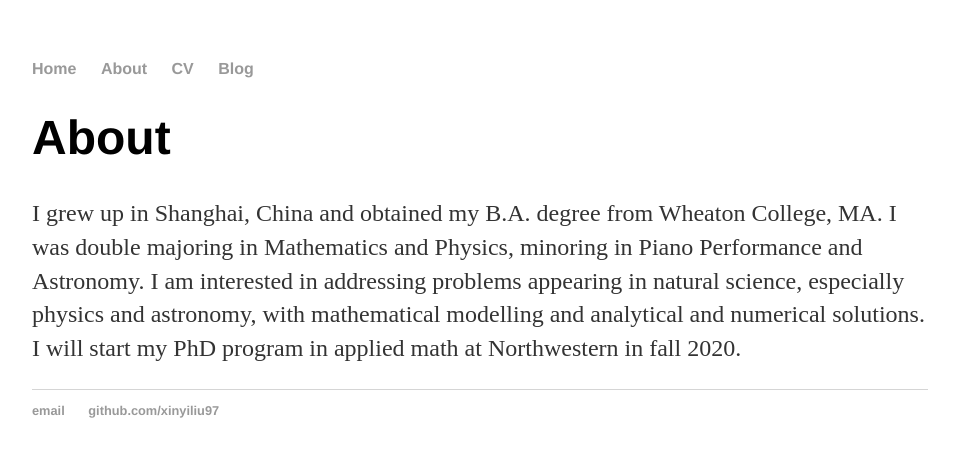
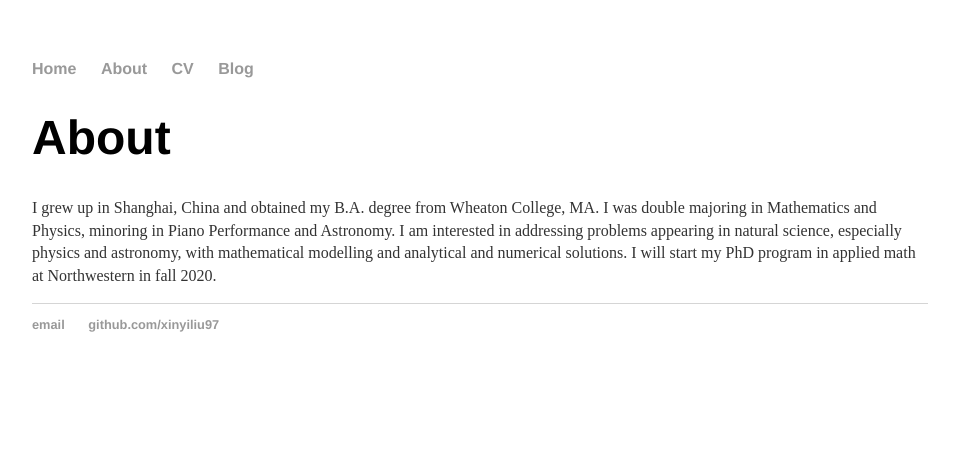
Before and after one commit to xinyiliu97/xinyiliu97.github.io, a Jekyll site: the page built from about/index.html, in a window 1280 px wide. Shown: the top 457 px of the page, without its empty margins (160-1119 px from the left). Built offline with Jekyll 4.4.1, drawn with Linux system fonts in a browser that asks for light colours.

Commit message:
update about

```diff
--- a/about/index.html
+++ b/about/index.html
@@ -4,4 +4,5 @@
 ---
 <div class="blurb">
 	<h1>{{ page.title }}</h1>
-	<p>I grew up in Shanghai, China and obtained my B.A. degree from Wheaton College, MA. I was double majoring in Mathematics and Physics, minoring in Piano Performance and Astronomy. I am interested in addressing problems appearing in natural science, especially physics and astronomy, with mathematical modelling and analytical and numerical solutions. I will start my PhD program in applied math at Northwestern in fall 2020.  </p>
+	<p style = "font-size:1em;">
+I grew up in Shanghai, China and obtained my B.A. degree from Wheaton College, MA. I was double majoring in Mathematics and Physics, minoring in Piano Performance and Astronomy. I am interested in addressing problems appearing in natural science, especially physics and astronomy, with mathematical modelling and analytical and numerical solutions. I will start my PhD program in applied math at Northwestern in fall 2020.  </p>
```
